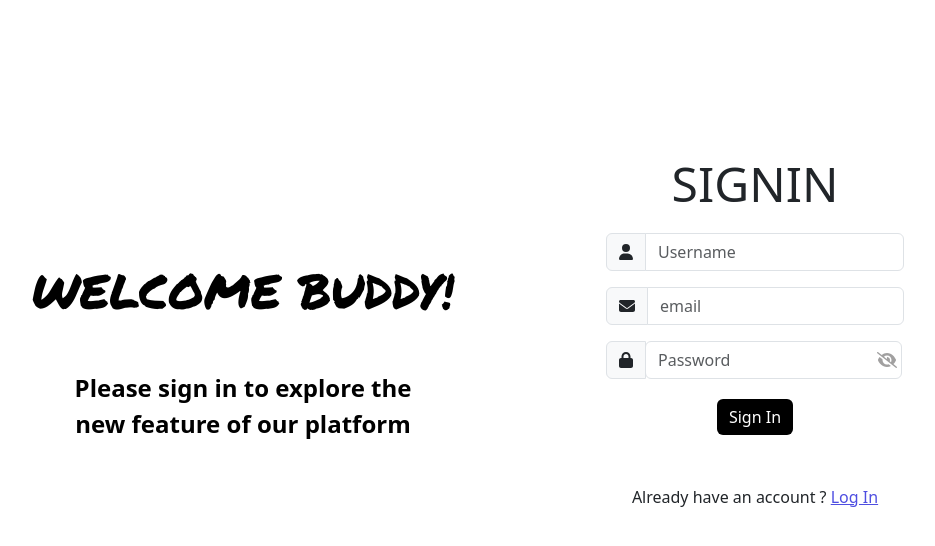
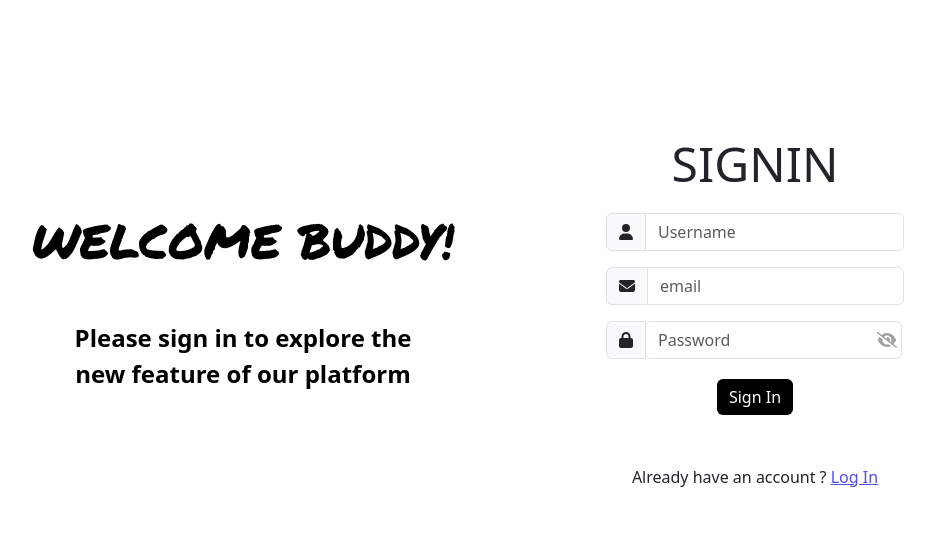
Before and after one commit to TamilazhaganM/Loginpage, a React (Create React App) app: page / in a window 1280 px wide. Shown: the top 546 px of the page, without its empty margins (141-1076 px from the left). Built offline with nearby package versions, Linux system fonts and the light colour scheme; the HTML template or start-up script is replaced by a standard one; a web font is replaced by a local one.

Commit message:
css adjusted

```diff
--- a/src/component/Logincompo/Login.css
+++ b/src/component/Logincompo/Login.css
@@ -35,7 +35,7 @@ input:focus, .form-control:focus {
   font-style: normal;
   color: black;
   background-color: white;
-  margin-top: -50px;
+  margin-top: -100px;
   height: 100%;
   display: flex;
   justify-content: center;
@@ -57,7 +57,7 @@ input:focus, .form-control:focus {
 }
 .inputsection{
   height: auto;
-  margin-top: -50px;
+  margin-top: -70px;
 }
 .inputsection h1{
   margin-top: 30px;
--- a/src/component/Logincompo/signincompo/signin.css
+++ b/src/component/Logincompo/signincompo/signin.css
@@ -38,7 +38,7 @@ input:focus, .form-control:focus {
   color: black;
   background-color: white;
   height: 100%;
-  margin-top: -50px;
+  margin-top: -100px;
   display: flex;
   justify-content: center;
   align-items: center;
@@ -59,7 +59,7 @@ input:focus, .form-control:focus {
 }
 .inputsection2{
   height: auto;
-  margin-top: -50px;
+  margin-top: -70px;
 }
 .inputsection2 h1{
   margin-top: 30px;
```
